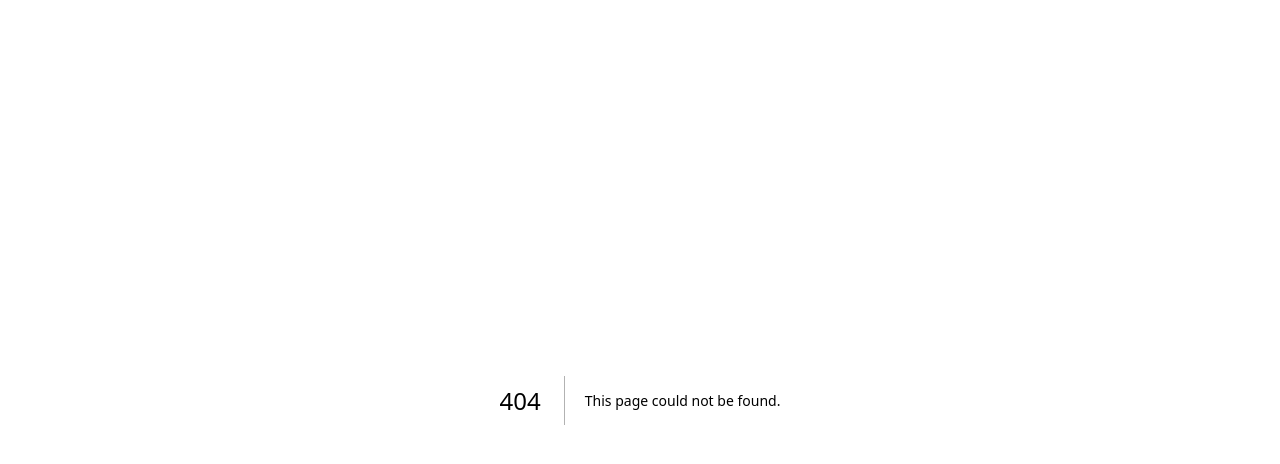
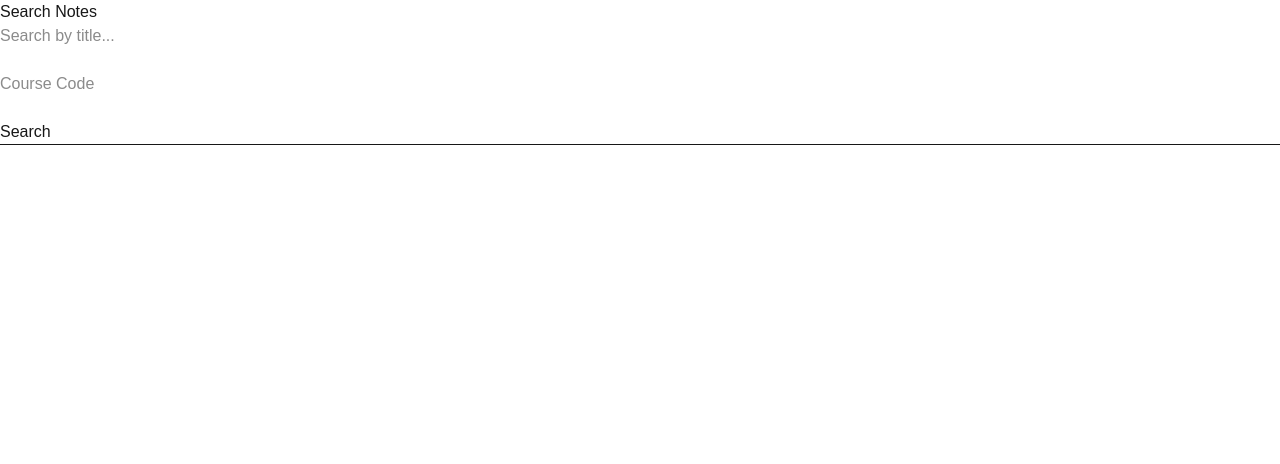
Before and after one commit to Sakib-008/NoteNest, a Next.js app: page /search-notes in a window 1280 px wide. Before the commit this address had no page. Shown: the top 464 px of the page. Built offline with nearby package versions, Linux system fonts and the light colour scheme.

Commit message:
SCRUM-32 Implement Search Functionality; SCRUM-33 Implement Filter Logic (Backend or Frontend); SCRUM-34 Connect UI with Notes Data Source

```diff
--- /dev/null
+++ b/src/app/api/notes/search/route.js
@@ -0,0 +1,42 @@
+import { prisma } from "@/lib/prisma";
+import { NextResponse } from "next/server";
+
+export async function GET(request) {
+  try {
+    const { searchParams } = new URL(request.url);
+
+    const keyword = searchParams.get("keyword") || "";
+    const courseCode = searchParams.get("courseCode") || "";
+
+    const normalizedCourseCode = courseCode.replace(/\s+/g, "").toLowerCase();
+
+    const notes = await prisma.note.findMany({
+      where: {
+        title: {
+          contains: keyword,
+          mode: "insensitive",
+        },
+      },
+      orderBy: {
+        uploadedAt: "desc",
+      },
+    });
+
+    const filteredNotes = notes.filter((note) => {
+      const dbCourseCode = note.courseCode.replace(/\s+/g, "").toLowerCase();
+
+      return dbCourseCode.includes(normalizedCourseCode);
+    });
+
+    return NextResponse.json(filteredNotes);
+  } catch (error) {
+    return NextResponse.json(
+      {
+        message: "Server Error",
+      },
+      {
+        status: 500,
+      },
+    );
+  }
+}
--- /dev/null
+++ b/src/app/search-notes/page.js
@@ -0,0 +1,61 @@
+"use client";
+
+import { useEffect, useState } from "react";
+
+export default function SearchNotes() {
+  const [keyword, setKeyword] = useState("");
+  const [courseCode, setCourseCode] = useState("");
+  const [notes, setNotes] = useState([]);
+
+  async function fetchNotes() {
+    const response = await fetch(
+      `/api/notes/search?keyword=${keyword}&courseCode=${courseCode}`,
+    );
+
+    const data = await response.json();
+
+    setNotes(data);
+  }
+
+  return (
+    <div>
+      <h1>Search Notes</h1>
+
+      <input
+        type="text"
+        placeholder="Search by title..."
+        value={keyword}
+        onChange={(e) => setKeyword(e.target.value)}
+      />
+
+      <br />
+      <br />
+
+      <input
+        type="text"
+        placeholder="Course Code"
+        value={courseCode}
+        onChange={(e) => setCourseCode(e.target.value)}
+      />
+
+      <br />
+      <br />
+
+      <button onClick={fetchNotes}>Search</button>
+
+      <hr />
+
+      {notes.map((note) => (
+        <div key={note.id}>
+          <h3>{note.title}</h3>
+
+          <p>{note.courseCode}</p>
+
+          <a href={note.filePath} target="_blank">
+            View PDF
+          </a>
+        </div>
+      ))}
+    </div>
+  );
+}
```
Also changed, not shown: 1 other file (tests, documents, lock files or other folders).
